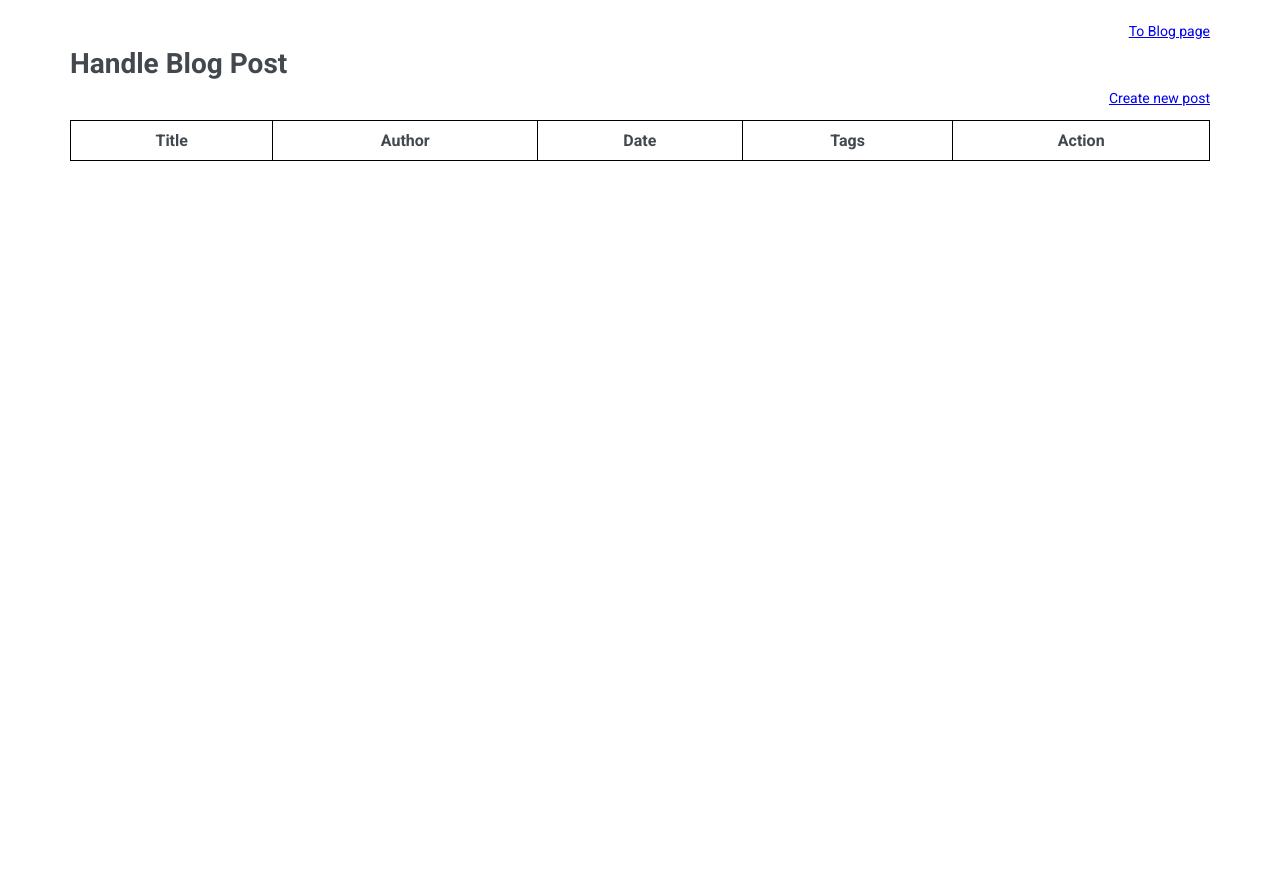
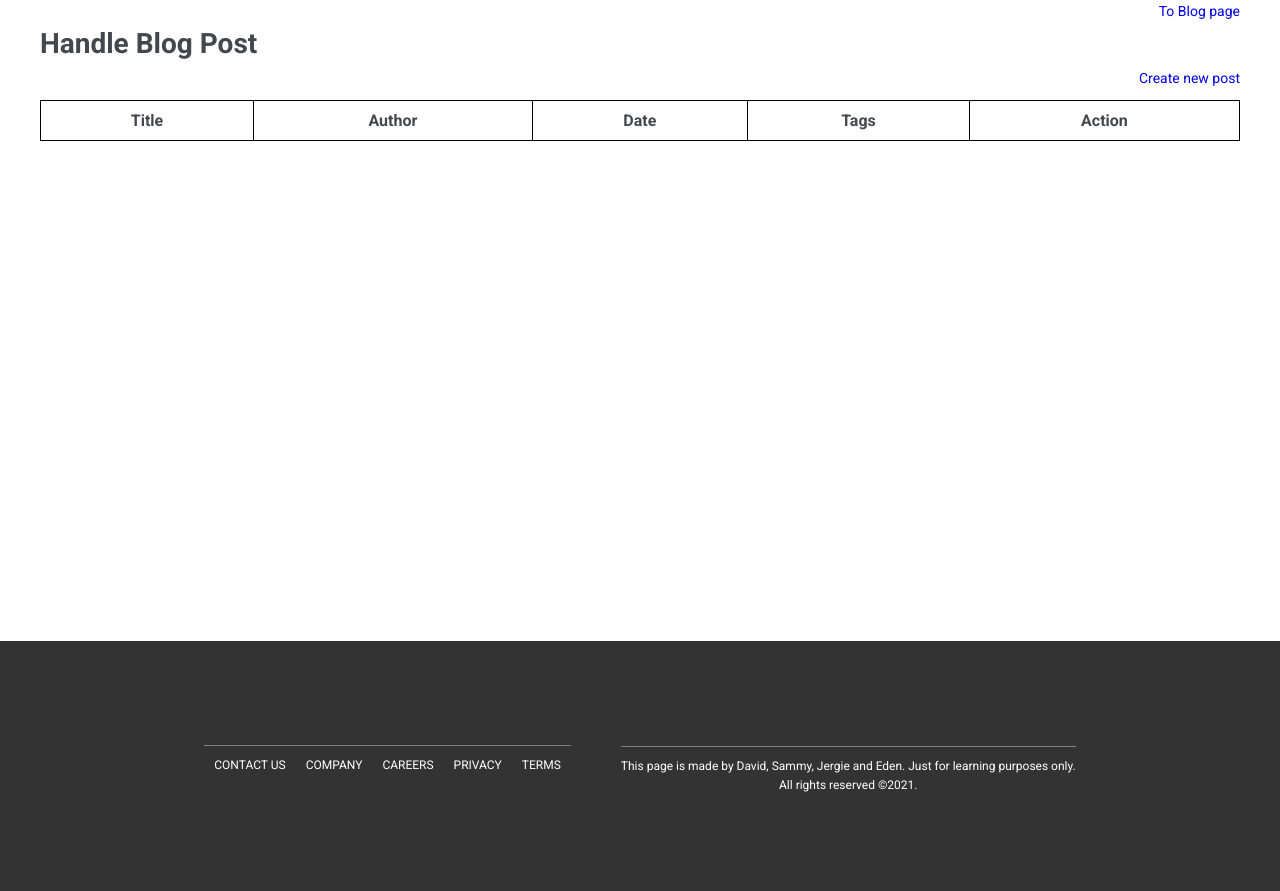
Before and after one commit to jergiemascan/Blogg-Post-API, a plain HTML site: page blog-client-template/admin/index.html in a window 1280 px wide. Before the commit the page ends 800 px from the top, so only its background shows below. Drawn offline with Linux system fonts and the light colour scheme; no server answers.

Commit message:
added footer to all pages

```diff
--- a/blog-client-template/admin/css/style.css
+++ b/blog-client-template/admin/css/style.css
@@ -10,16 +10,15 @@ html {
 }
 
 body {
-  font-family: "Roboto", sans-serif;
+  font-family: 'Roboto', sans-serif;
   color: #42484d;
   font-weight: 400;
   line-height: 1.6;
   font-size: 1.4rem;
-  padding: 2rem;
 }
 
 .container {
-  max-width: 114rem;
+  max-width: 120rem;
   margin: 0 auto;
 }
 
@@ -45,6 +44,9 @@ td {
 #post-table {
   border: 1px solid #000;
   border-collapse: collapse;
+}
+a {
+  text-decoration: none;
 }
 
 /*############################CREATE POST CSS STYLE#########################*/
@@ -72,3 +74,40 @@ textarea {
   padding: 1rem 0;
   /* text-align: center; */
 }
+
+/* FOOTER STYLE */
+
+#footer {
+  height: 25rem;
+  display: flex;
+  justify-content: center;
+  align-items: center;
+  gap: 5rem;
+  color: #fff;
+  font-size: 1.2rem;
+  margin: 50rem 0 0 0;
+  background-color: #333;
+  padding: 10rem;
+}
+
+#footer-list {
+  display: flex;
+}
+#footer-list li {
+  padding: 1rem;
+  text-align: center;
+  border-top: 1px solid grey;
+}
+
+#rights {
+  padding-top: 1rem;
+}
+#made-by {
+  padding-top: 1rem;
+  text-align: center;
+  border-top: 1px solid grey;
+}
+
+li {
+  list-style: none;
+}
--- a/blog-client-template/admin/index.html
+++ b/blog-client-template/admin/index.html
@@ -26,6 +26,25 @@
         </tr>
       </table>
     </div>
+
+    <footer id="footer">
+      <div>
+        <ul id="footer-list">
+          <li>CONTACT US</li>
+          <li>COMPANY</li>
+          <li>CAREERS</li>
+          <li>PRIVACY</li>
+          <li>TERMS</li>
+        </ul>
+      </div>
+      <div id="rights">
+        <p id="made-by">
+          This page is made by David, Sammy, Jergie and Eden. Just for learning
+          purposes only.<br />
+          All rights reserved &copy;2021.
+        </p>
+      </div>
+    </footer>
     <script src="js/manage-posts.js"></script>
   </body>
 </html>
--- a/blog-client-template/css/style.css
+++ b/blog-client-template/css/style.css
@@ -15,7 +15,6 @@ body {
   font-weight: 400;
   line-height: 1.6;
   font-size: 1.4rem;
-  padding: 2rem;
 }
 
 nav {
@@ -42,3 +41,37 @@ a {
 #bold {
   font-weight: 700;
 }
+
+
+/* FOOTER STYLE */
+
+#footer {
+  height: 25rem;
+  display: flex;
+  justify-content: center;
+  align-items: center;
+  gap: 5rem;
+  color: #fff;
+  font-size: 1.2rem;
+  margin: 50rem 0 0 0;
+  background-color: #333;
+  padding: 10rem;
+}
+
+#footer-list {
+  display: flex;
+}
+#footer-list li {
+  padding: 1rem;
+  text-align: center;
+  border-top: 1px solid grey;
+}
+
+#rights {
+  padding-top: 1rem;
+}
+#made-by {
+  padding-top: 1rem;
+  text-align: center;
+  border-top: 1px solid grey;
+}
```
Also changed, not shown: blog-client-template/admin/create-post.html (+19 -0 lines), blog-client-template/admin/update-post.html (+19 -0 lines), blog-client-template/index.html (+19 -1 lines), blog-client-template/post.html (+19 -0 lines).
